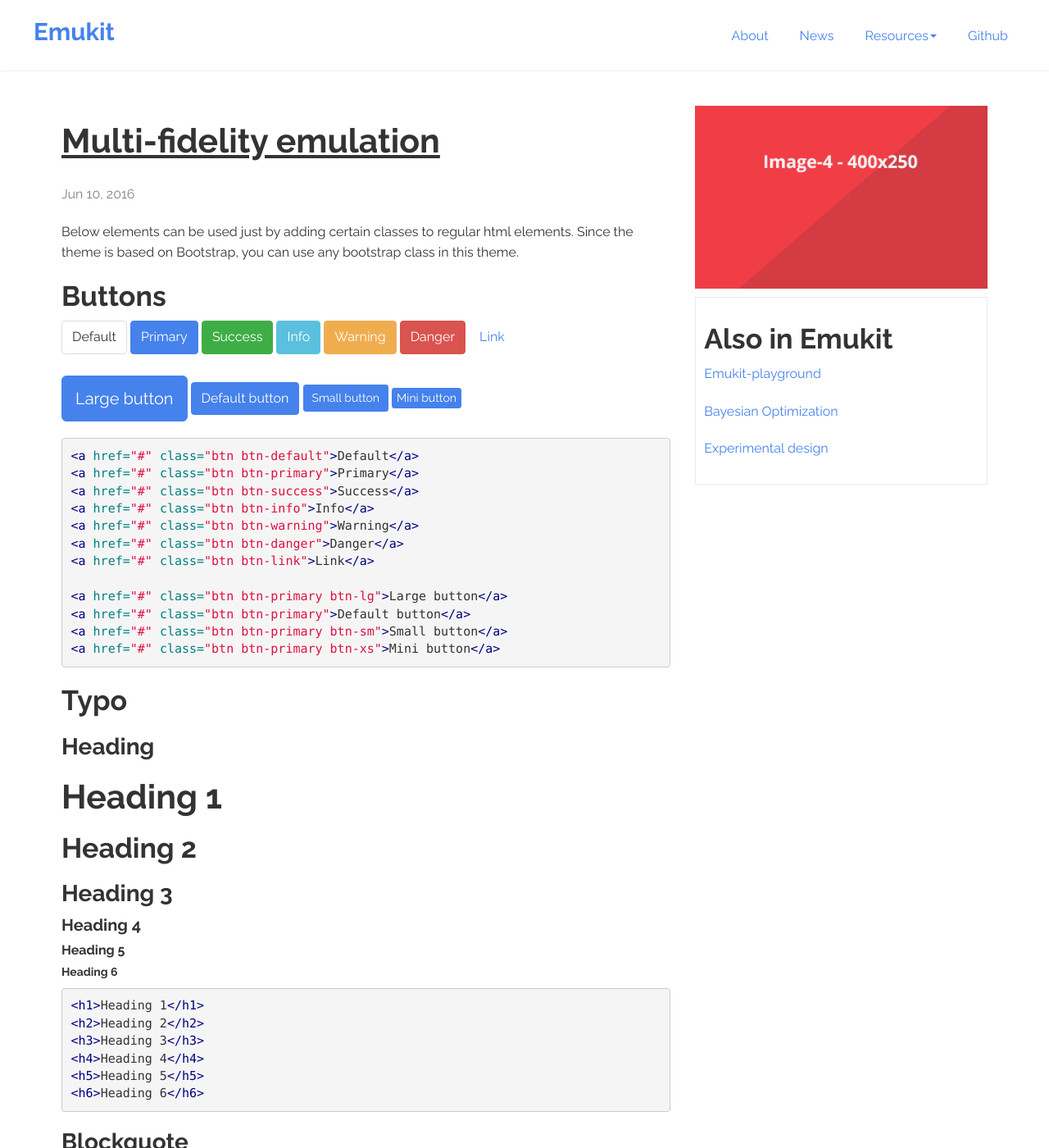
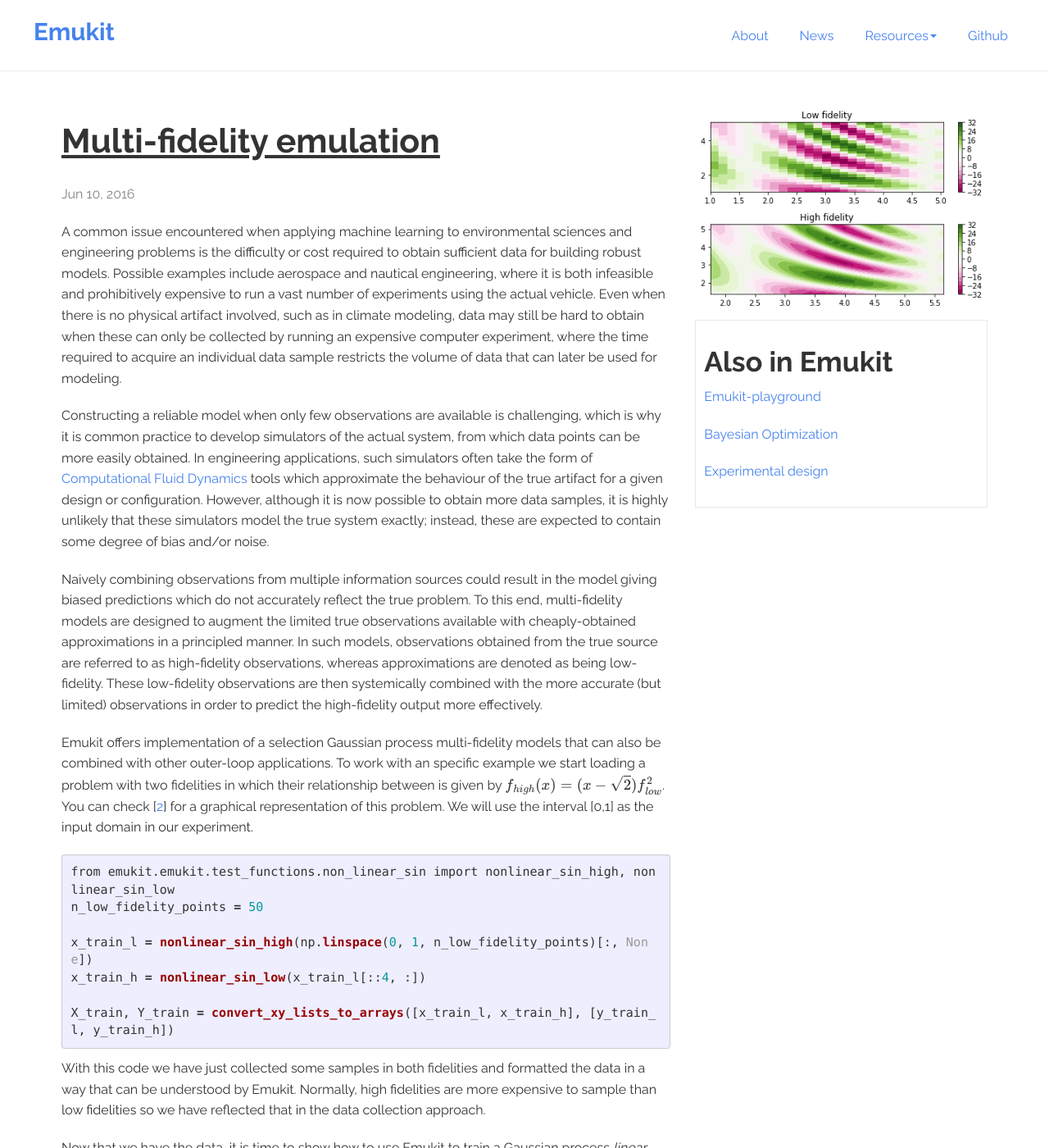
Before and after one commit to EmuKit/emukit, a Jekyll site: the page built from _posts/2016-06-10-multifidelity-emulation.markdown, in a window 1280 px wide and 1400 px high. Shown: the whole window at 82% size. Built offline with Jekyll 4.4.1, drawn with Linux system fonts in a browser that asks for light colours; formulas are drawn with MathJax 3; some of the changed text lies outside the part shown.

Commit message:
multi-fidelity blog

````diff
--- a/_posts/2016-06-10-multifidelity-emulation.markdown
+++ b/_posts/2016-06-10-multifidelity-emulation.markdown
@@ -2,288 +2,95 @@
 layout: post
 title:  "Multi-fidelity emulation"
 categories: jekyll update
-img: image-4.png
+img: multi-fidelity.png
 ---
-Below elements can be used just by adding certain classes to regular html elements. Since the theme is based on Bootstrap, you can use any bootstrap class in this theme.
 
-## Buttons
+A common issue encountered when applying machine learning to environmental sciences and engineering problems is the
+difficulty or cost required to obtain sufficient data for building robust models. Possible examples include aerospace
+and nautical engineering, where it is both infeasible and prohibitively expensive to run a vast number of experiments
+using the actual vehicle. Even when there is no physical artifact involved, such as in climate modeling, data may still
+be hard to obtain when these can only be collected by running an expensive computer experiment, where the time
+required to acquire an individual data sample restricts the volume of data that can later be used for modeling.
 
-<a href="#" class="btn btn-default">Default</a>
-<a href="#" class="btn btn-primary">Primary</a>
-<a href="#" class="btn btn-success">Success</a>
-<a href="#" class="btn btn-info">Info</a>
-<a href="#" class="btn btn-warning">Warning</a>
-<a href="#" class="btn btn-danger">Danger</a>
-<a href="#" class="btn btn-link">Link</a>
-<br /><br />
-<a href="#" class="btn btn-primary btn-lg">Large button</a>
-<a href="#" class="btn btn-primary">Default button</a>
-<a href="#" class="btn btn-primary btn-sm">Small button</a>
-<a href="#" class="btn btn-primary btn-xs">Mini button</a>
+Constructing a reliable model when only few observations are available is challenging, which is why it is common
+practice to develop simulators of the actual system, from which data points can be more easily obtained. In
+engineering applications, such simulators often take the form of [Computational Fluid Dynamics](https://en.wikipedia.org/wiki/Computational_fluid_dynamics)
+tools which approximate the behaviour of the true artifact for a given design or configuration. However, although it is now
+possible to obtain more data samples, it is highly unlikely that these simulators model the true system exactly;
+instead, these are expected to contain some degree of bias and/or noise.
 
-{% highlight html %}
-<a href="#" class="btn btn-default">Default</a>
-<a href="#" class="btn btn-primary">Primary</a>
-<a href="#" class="btn btn-success">Success</a>
-<a href="#" class="btn btn-info">Info</a>
-<a href="#" class="btn btn-warning">Warning</a>
-<a href="#" class="btn btn-danger">Danger</a>
-<a href="#" class="btn btn-link">Link</a>
+Naively combining observations from multiple information sources could result in the model giving biased
+predictions which do not accurately reflect the true problem. To this end,
+multi-fidelity models are designed to augment the limited true observations available with cheaply-obtained
+approximations in a principled manner. In such models, observations obtained from the true source are referred
+to as high-fidelity observations, whereas approximations are denoted as being low-fidelity.
+These low-fidelity  observations are then systemically combined with the more accurate (but limited) observations in order to predict
+the high-fidelity output more effectively.
 
-<a href="#" class="btn btn-primary btn-lg">Large button</a>
-<a href="#" class="btn btn-primary">Default button</a>
-<a href="#" class="btn btn-primary btn-sm">Small button</a>
-<a href="#" class="btn btn-primary btn-xs">Mini button</a>
-{% endhighlight %}
+Emukit offers implementation of a selection Gaussian process multi-fidelity models that can also be combined with other
+outer-loop applications. To work with an specific example we start loading a problem with two fidelities in which their relationship
+between is given by $$f_{high}(x) = (x-\sqrt{2})f^2_{low}$$. You can check
+[[2](#references-on-multi-fidelity-gaussian-processes)] for a graphical representation of this problem. We will use the interval [0,1]
+as the input domain in our experiment.
 
+```python
+from emukit.emukit.test_functions.non_linear_sin import nonlinear_sin_high, nonlinear_sin_low
+n_low_fidelity_points = 50
 
-## Typo
+x_train_l = nonlinear_sin_high(np.linspace(0, 1, n_low_fidelity_points)[:, None])
+x_train_h = nonlinear_sin_low(x_train_l[::4, :])
 
-### Heading
+X_train, Y_train = convert_xy_lists_to_arrays([x_train_l, x_train_h], [y_train_l, y_train_h])
+```
 
-<h1>Heading 1</h1>
-<h2>Heading 2</h2>
-<h3>Heading 3</h3>
-<h4>Heading 4</h4>
-<h5>Heading 5</h5>
-<h6>Heading 6</h6>
+With this code we have just collected some samples in both fidelities and formatted the data in a way that can be understood by Emukit.
+Normally, high fidelities are more expensive to sample than low fidelities so we have reflected that in the
+data collection approach.
 
-{% highlight html %}
-<h1>Heading 1</h1>
-<h2>Heading 2</h2>
-<h3>Heading 3</h3>
-<h4>Heading 4</h4>
-<h5>Heading 5</h5>
-<h6>Heading 6</h6>
-{% endhighlight %}
+Now that we have the data, it is time to show how to use Emukit to train a Gaussian process *linear* multi-fidelity model as proposed
+in [[1]](#references-on-multi-fidelity-gaussian-processes). This models assumes that
+the high fidelity is a linear combination of the low fidelity and a *delta* term that captures the difference between the two.
+We just need to specify the kernels for the two fidelities and create the model. [GPy](https://github.com/SheffieldML/GPy) is used as
+the modelling framework in this example.
 
-### Blockquote
-<blockquote>
-  <p>Lorem ipsum dolor sit amet, consectetur adipiscing elit. Integer posuere erat a ante.</p>
-  <small>Someone famous in <cite title="Source Title">Source Title</cite></small>
-</blockquote>
+```python
+import GPy
+from emukit.multi_fidelity.kernels import LinearMultiFidelityKernel
+from emukit.multi_fidelity.models import GPyLinearMultiFidelityModel
 
-{% highlight html %}
-<blockquote>
-  <p>Lorem ipsum dolor sit amet, consectetur adipiscing elit. Integer posuere erat a ante.</p>
-  <small>Someone famous in <cite title="Source Title">Source Title</cite></small>
-</blockquote>
-{% endhighlight %}
+num_fidelities = 2
+kernels = [GPy.kern.RBF(1), GPy.kern.RBF(1)]
+linear_mf_kernel = LinearMultiFidelityKernel(kernels)
+gpy_linear_mf_model = GPyLinearMultiFidelityModel(X_train, Y_train, lin_mf_kernel, n_fidelities = 2)
+```
 
+We have created the model. The last step is to wrap it (in case we want to use it in a loop like Bayesian optimization) and to train it.
+As the evaluations of the fidelities are exact, we first set the noise parameters to zero by doing
 
-## Table
+```python
+gpy_linear_mf_model.mixed_noise.Gaussian_noise.fix(0)
+gpy_linear_mf_model.mixed_noise.Gaussian_noise_1.fix(0)
+```
+and complete the training by writing
 
-| Tables   |      Are      |  Cool |
-|----------|:-------------:|------:|
-| col 1 is |  left-aligned | $1600 |
-| col 2 is |    centered   |   $12 |
-| col 3 is | right-aligned |    $1 |
-{: .table .table-striped .table-hover}
+```python
+from emukit.model_wrappers.gpy_model_wrappers import GPyMultiOutputWrapper
 
-{% highlight markdown %}
-| Tables   |      Are      |  Cool |
-|----------|:-------------:|------:|
-| col 1 is |  left-aligned | $1600 |
-| col 2 is |    centered   |   $12 |
-| col 3 is | right-aligned |    $1 |
-{: .table .table-striped .table-hover}
-{% endhighlight %}
+linear_mf_model =  GPyMultiOutputWrapper(gpy_linear_mf_model, num_fidelities, n_optimization_restarts = 5)
+linear_mf_model.optimize()
+```
 
-<div class="mt20"></div>
+And that's it! In the tutorials you can see how to train other available models like the one described [[2](#references-on-multi-fidelity-gaussian-processes)].
+which assumes a non-linear relationship between fidelities. Note that you are now ready to use this model in other decision
+methods implemented in Emukit.
 
-## Indicators
+Check our list of [notebooks]() if you want to learn more about how to do Multi-fidelity emulation with with Emukit. You can also check the Emukit [documentation]().
 
+We’re always open to contributions! Please read our [contribution guidelines](CONTRIBUTING.md) for more information. We are particularly interested in contributions
+regarding examples and tutorials.
 
-<div class="alert alert-dismissible alert-warning">
-  <button type="button" class="close" data-dismiss="alert">&times;</button>
-  <h4>Warning!</h4>
-  <p>Best check yo self, you're not looking too good. Nulla vitae elit libero, a pharetra augue. Praesent commodo cursus magna, <a href="#" class="alert-link">vel scelerisque nisl consectetur et</a>.</p>
-</div>
+#### References on Multi-fidelity Gaussian processes
 
-{% highlight html %}
-<div class="alert alert-dismissible alert-warning">
-  <button type="button" class="close" data-dismiss="alert">&times;</button>
-  <h4>Warning!</h4>
-  <p>Best check yo self, you're not looking too good. Nulla vitae elit libero, a pharetra augue. Praesent commodo cursus magna, <a href="#" class="alert-link">vel scelerisque nisl consectetur et</a>.</p>
-</div>
-{% endhighlight %}
+- [1] Kennedy, M.C. and O'Hagan, A., 2000. [Predicting the output from a complex computer code when fast approximations are available](https://www.jstor.org/stable/2673557?seq=1#page_scan_tab_contents). *Biometrika*, 87(1), pp.1-13.
 
-
-<div class="row">
-    <div class="col-md-4">
-        <div class="alert alert-dismissible alert-danger">
-          <button type="button" class="close" data-dismiss="alert">&times;</button>
-          <strong>Oh snap!</strong> <a href="#" class="alert-link">Change a few things up</a> and try submitting again.
-          </div>
-    </div>
-
-
-
-   <div class="col-md-4">
-        <div class="alert alert-dismissible alert-success">
-          <button type="button" class="close" data-dismiss="alert">&times;</button>
-          <strong>Well done!</strong> You successfully read <a href="#" class="alert-link">this important alert message</a>.
-        </div>
-    </div>
-
-
-
-   <div class="col-md-4">
-        <div class="alert alert-dismissible alert-info">
-          <button type="button" class="close" data-dismiss="alert">&times;</button>
-          <strong>Heads up!</strong> This <a href="#" class="alert-link">alert needs your attention</a>, but it's not super important.
-        </div>
-    </div>
-</div>
-
-
-<div class="row">
-    <div class="col-md-4">
-       {% highlight html %}
-        <div class="alert alert-dismissible alert-danger">
-          <button type="button" class="close" data-dismiss="alert">&times;</button>
-          <strong>Oh snap!</strong> <a href="#" class="alert-link">Change a few things up</a> and try submitting again.
-          </div>
-          {% endhighlight %}
-    </div>
-
-
-
-   <div class="col-md-4">
-       {% highlight html %}
-        <div class="alert alert-dismissible alert-success">
-          <button type="button" class="close" data-dismiss="alert">&times;</button>
-          <strong>Well done!</strong> You successfully read <a href="#" class="alert-link">this important alert message</a>.
-        </div>
-        {% endhighlight %}
-    </div>
-
-
-
-   <div class="col-md-4">
-       {% highlight html %}
-        <div class="alert alert-dismissible alert-info">
-          <button type="button" class="close" data-dismiss="alert">&times;</button>
-          <strong>Heads up!</strong> This <a href="#" class="alert-link">alert needs your attention</a>, but it's not super important.
-        </div>
-        {% endhighlight %}
-    </div>
-</div>
-
-## Labels
-
-<span class="label label-default">Default</span>
-<span class="label label-primary">Primary</span>
-<span class="label label-success">Success</span>
-<span class="label label-warning">Warning</span>
-<span class="label label-danger">Danger</span>
-<span class="label label-info">Info</span>
-
-{% highlight html %}
-<span class="label label-default">Default</span>
-<span class="label label-primary">Primary</span>
-<span class="label label-success">Success</span>
-<span class="label label-warning">Warning</span>
-<span class="label label-danger">Danger</span>
-<span class="label label-info">Info</span>
-{% endhighlight %}
-
-
-## Jumbotron
-
-<div class="jumbotron">
-  <h1>Jumbotron</h1>
-  <p>This is a simple hero unit, a simple jumbotron-style component for calling extra attention to featured content or information.</p>
-  <p><a class="btn btn-primary btn-lg">Learn more</a></p>
-</div>
-
-{% highlight html %}
-<div class="jumbotron">
-  <h1>Jumbotron</h1>
-  <p>This is a simple hero unit, a simple jumbotron-style component for calling extra attention to featured content or information.</p>
-  <p><a class="btn btn-primary btn-lg">Learn more</a></p>
-</div>
-{% endhighlight %}
-
-## Panels
-
-<div class="row">
-    <div class="col-md-4">
-        <div class="panel panel-primary">
-          <div class="panel-heading">
-            <h3 class="panel-title">Panel primary</h3>
-          </div>
-          <div class="panel-body">
-            Panel content
-          </div>
-        </div>
-    </div>
-
-
-
-   <div class="col-md-4">
-        <div class="panel panel-success">
-          <div class="panel-heading">
-            <h3 class="panel-title">Panel success</h3>
-          </div>
-          <div class="panel-body">
-            Panel content
-          </div>
-        </div>
-    </div>
-
-
-
-   <div class="col-md-4">
-        <div class="panel panel-warning">
-          <div class="panel-heading">
-            <h3 class="panel-title">Panel warning</h3>
-          </div>
-          <div class="panel-body">
-            Panel content
-          </div>
-        </div>
-    </div>
-</div>
-
-<div class="row">
-    <div class="col-md-4">
-        <div class="panel panel-danger">
-          <div class="panel-heading">
-            <h3 class="panel-title">Panel danger</h3>
-          </div>
-          <div class="panel-body">
-            Panel content
-          </div>
-        </div>
-    </div>
-
-
-
-   <div class="col-md-4">
-        <div class="panel panel-info">
-          <div class="panel-heading">
-            <h3 class="panel-title">Panel info</h3>
-          </div>
-          <div class="panel-body">
-            Panel content
-          </div>
-        </div>
-    </div>
-
-   <div class="col-md-4">
-    </div>
-</div>
-
-{% highlight html %}
-<div class="panel panel-primary">
-    <div class="panel-heading">
-    <h3 class="panel-title">Panel primary</h3>
-    </div>
-    <div class="panel-body">
-    Panel content
-    </div>
-</div>
-{% endhighlight %}
-
-Change class ``panel-primary`` to ``panel-warning``, ``panel-success`` and so on to get other panels.
+- [2] Perdikaris, P., Raissi, M., Damianou, A., Lawrence, N.D. and Karniadakis, G.E., 2017. [Nonlinear information fusion algorithms for data-efficient multi-fidelity modelling](http://rspa.royalsocietypublishing.org/content/473/2198/20160751). *Proc. R. Soc. A*, 473(2198), p.20160751.
````
Also changed, not shown: 2 other files.
